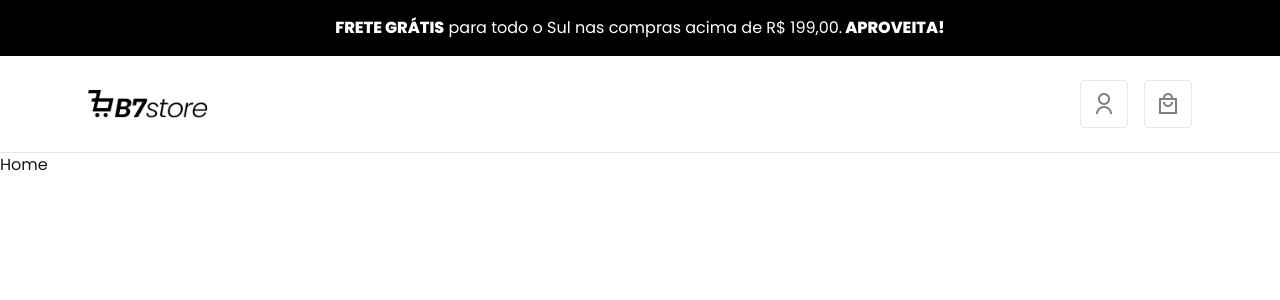
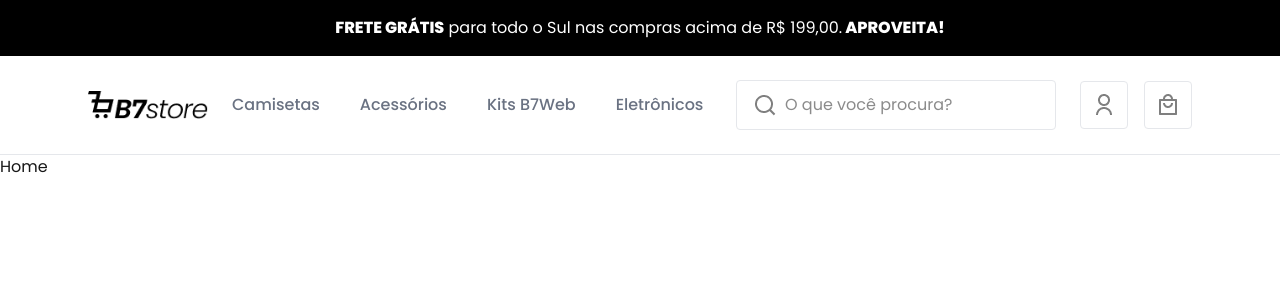
Before and after one commit to aeciobrumel/dev-store, a Next.js app in the folder front/: page / in a window 1280 px wide. Shown: the top 300 px of the page. Built offline with nearby package versions, Linux system fonts and the light colour scheme.

Commit message:
feat(header): adiciona campo de busca responsivo ao cabecalho
- cria o componente `HeaderSearch` para reutilizar o input de busca
- integra a busca ao layout desktop e mobile do `Header`
- reorganiza a estrutura do cabecalho para acomodar navegacao e busca

```diff
--- /dev/null
+++ b/front/src/components/layout/header-search.tsx
@@ -0,0 +1,10 @@
+export const HeaderSearch = () => {
+
+  return (
+    <input type="search"
+    className="w-full border border-gray-200 pl-12 py-3 rounded-sm outline-0 bg-no-repeat bg-[16px_50%] bg-[url('/assets/ui/search.png')] bg-[size:24px]"
+     placeholder="O que você procura?"
+     >
+    </input>
+  )
+};
--- a/front/src/components/layout/header.tsx
+++ b/front/src/components/layout/header.tsx
@@ -1,4 +1,4 @@
-"use client"
+"use client";
 import Image from "next/image";
 import logo from "../../../public/assets/ui/logo-black.png";
 import Link from "next/link";
@@ -9,11 +9,12 @@ import menuWhite from "../../../public/assets/ui/menu-line-white.png";
 import seta from "../../../public/assets/ui/arrow-up-right.png";
 import { HeaderIcon } from "./header-icon";
 import { useState } from "react";
+import { HeaderSearch } from "./header-search";
 
 type menuItem = {
   label: string;
   href: string;
-}
+};
 
 export function Header() {
   const [menuOpened, setMenuOpened] = useState(false);
@@ -25,20 +26,40 @@ export function Header() {
   ];
 
   return (
-        <header className="bg-white border-b border-gray-200" >
+    <header className="bg-white border-b border-gray-200">
       <div className="bg-black text-white text-[16px] p-4 text-center">
-                <strong>FRETE GRÁTIS</strong> para todo o Sul nas compras acima de R$ 199,00.<strong> APROVEITA!</strong>
+        <strong>FRETE GRÁTIS</strong> para todo o Sul nas compras acima de R$
+        199,00.<strong> APROVEITA!</strong>
       </div>
       <div className="p-6 w-full max-w-6xl mx-auto">
-                <div className="flex items-center justify-between">
+        <div className="flex items-center">
           <div className="">
             <Link href="/">
               <Image src={logo} alt="Logo da empresa" width={120} height={40} />
             </Link>
           </div>
+
+            <div className="flex-1" >
+                <div className=" w-full hidden md:flex items-center gap-6 px-6">
+                    <div className="flex-1 ">
+                        <ul className="flex gap-10 font-medium text-gray-500">
+                        {menuItems.map((item: menuItem)=>(
+                            <li>
+                            <Link key={item.label} href={item.href }>
+                                        {item.label}
+                            </Link>
+                            </li>
+                        ))}
+                        </ul>
+                    </div>
+                    <div className="w-80">
+                    <HeaderSearch />
+                    </div>
+                </div>
+            </div>
+
           <div className="flex gap-4">
-
-                        <Link href={'/my-orders'}>
+            <Link href={"/my-orders"}>
               <HeaderIcon src={user} alt="Ícone de usuário" />
             </Link>
 
@@ -46,30 +67,47 @@ export function Header() {
               <HeaderIcon src={cart} alt="Ícone de carrinho" />
             </Link>
 
-                        <div className={`pointer md:hidden`} onClick={() => setMenuOpened(!menuOpened)}>
-                            <HeaderIcon src={menu} alt="Ícone de menu" selected={menuOpened} srcSelected={menuWhite} />
+            <div
+              className={`pointer md:hidden`}
+              onClick={() => setMenuOpened(!menuOpened)}
+            >
+              <HeaderIcon
+                src={menu}
+                alt="Ícone de menu"
+                selected={menuOpened}
+                srcSelected={menuWhite}
+              />
             </div>
           </div>
         </div>
       </div>
-            <div className={`md:hidden overflow-hidden transition-all duration-200 ease-out ${menuOpened ? 'max-h-96 opacity-100' : 'max-h-0 opacity-0'}`}>
-                <div className={`md:hidden transition-all duration-200 ease-out ${menuOpened ? 'translate-y-0' : '-translate-y-2'}`}>
-                    {menuItems.map((item) => (
-                        <Link key={item.label} href={item.href} >
+      <div
+        className={`md:hidden overflow-hidden transition-all duration-200 ease-out ${menuOpened ? "max-h-96 opacity-100" : "max-h-0 opacity-0"}`}
+      >
+        <div
+          className={`md:hidden transition-all duration-200 ease-out ${menuOpened ? "translate-y-0 pb-6" : "-translate-y-2"}`}
+        >
+          {menuItems.map((item: menuItem) => (
+            <Link key={item.label} href={item.href}>
               <div className="p-6 border-b border-gray-200 flex items-center justify-between">
                 <div className="font-medium text-lg text-gray-500">
                   {item.label}
                 </div>
                 <div>
-                                    <Image src={seta} alt="ir à categoria" width={24} height={24} />
+                  <Image
+                    src={seta}
+                    alt="ir à categoria"
+                    width={24}
+                    height={24}
+                  />
                 </div>
               </div>
             </Link>
           ))}
         </div>
       </div>
-            <div className="p-6 md:hidden">
-                busca
+      <div className="p-6 pt-0 md:hidden">
+        <HeaderSearch />
       </div>
     </header>
   );
```
Lines whose indentation alone changed are shown as unchanged.
